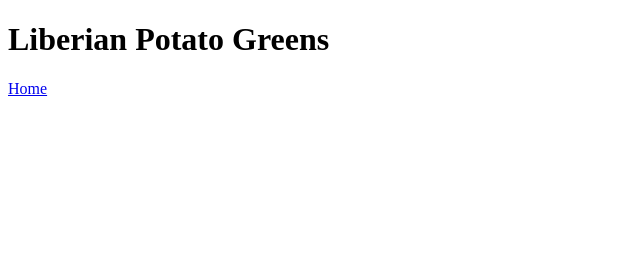
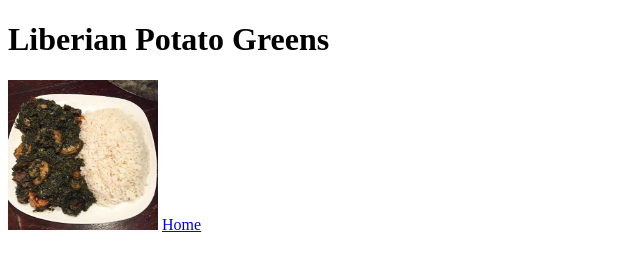
Before and after one commit to Daywalker231/odin-recipes, a plain HTML site: page recipes/Lib_greens.html in a window 1280 px wide. Shown: the whole page, without its empty margins (0-640 px from the left). Drawn offline with Linux system fonts and the light colour scheme.

Commit message:
Add ../Lib_greens.html

```diff
--- a/recipes/Lib_greens.html
+++ b/recipes/Lib_greens.html
@@ -7,6 +7,7 @@
 </head>
 <body>
     <h1>Liberian Potato Greens</h1>
+    <img src="/recipes/recipes_images/potato_greens.jpeg", height="150", width="150">
     <a href="../index.html">Home</a>
 
 </body>
```
